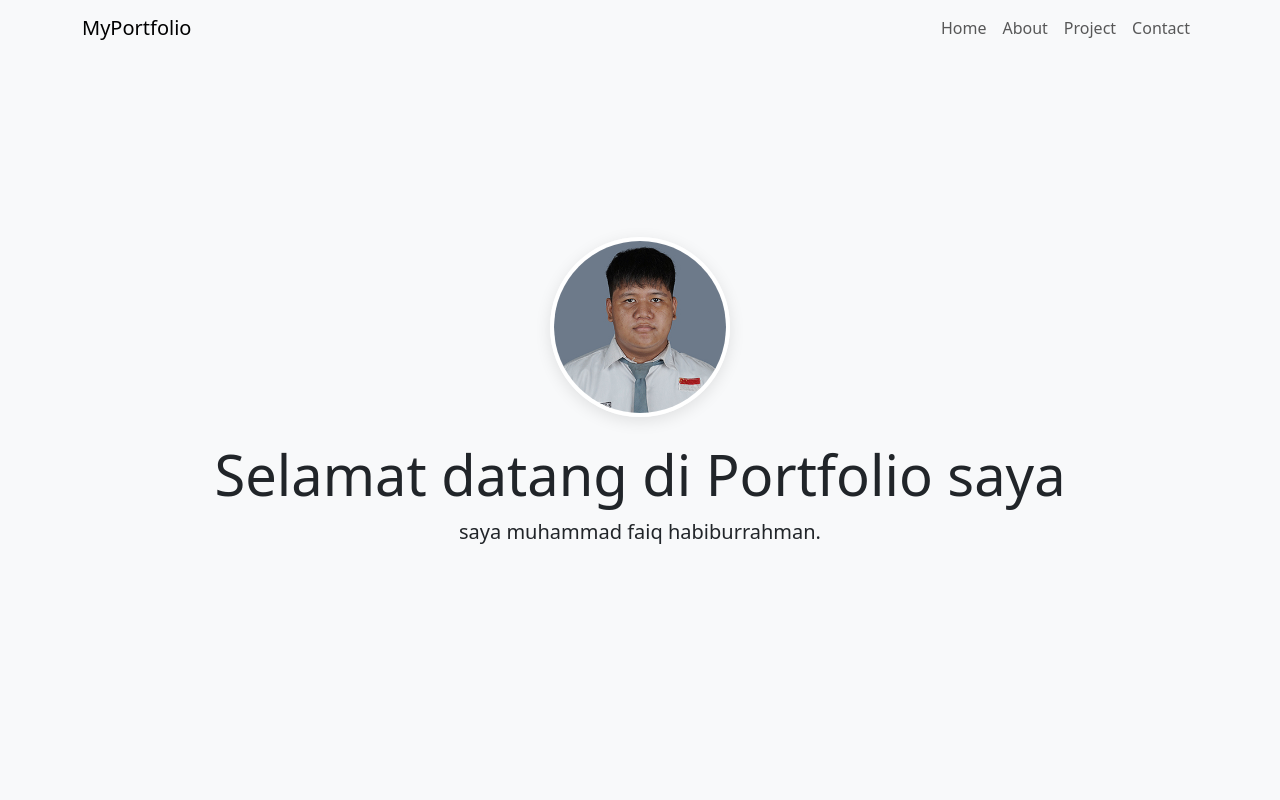
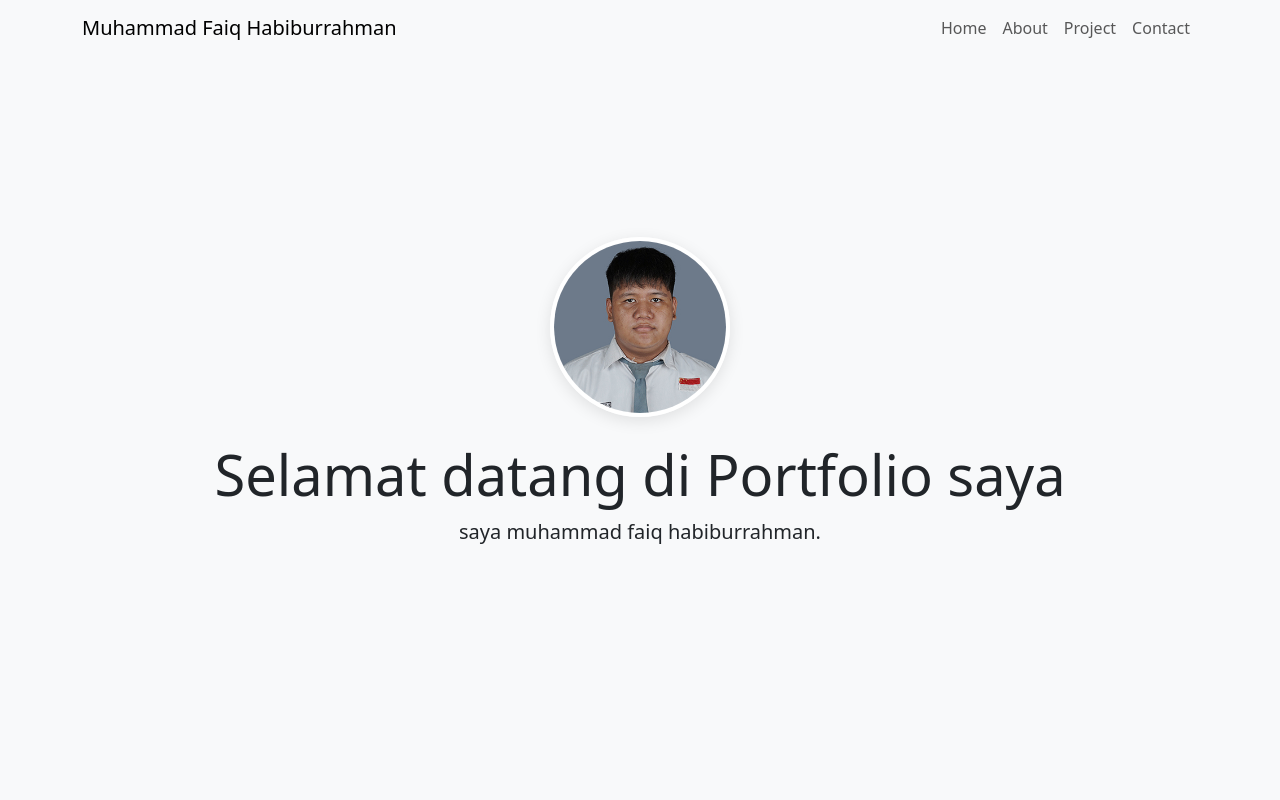
Before and after one commit to FAIQHABIBURRAHMAN/FaiqHabiburrahman.github.io, a plain HTML site: page index.html in a window 1280 px wide. Shown: the top 800 px of the page. Drawn offline with nearby package versions, Linux system fonts and the light colour scheme.

Commit message:
Update index.html

```diff
--- a/index.html
+++ b/index.html
@@ -28,7 +28,7 @@
     <!-- Navbar -->
     <nav class="navbar navbar-expand-lg navbar-light bg-light fixed-top">
         <div class="container">
-            <a class="navbar-brand" href="#home">MyPortfolio</a>
+            <a class="navbar-brand" href="#home">Muhammad Faiq Habiburrahman</a>
             <button class="navbar-toggler" type="button" data-bs-toggle="collapse" data-bs-target="#navbarNav"
                 aria-controls="navbarNav" aria-expanded="false" aria-label="Toggle navigation">
                 <span class="navbar-toggler-icon"></span>
```
